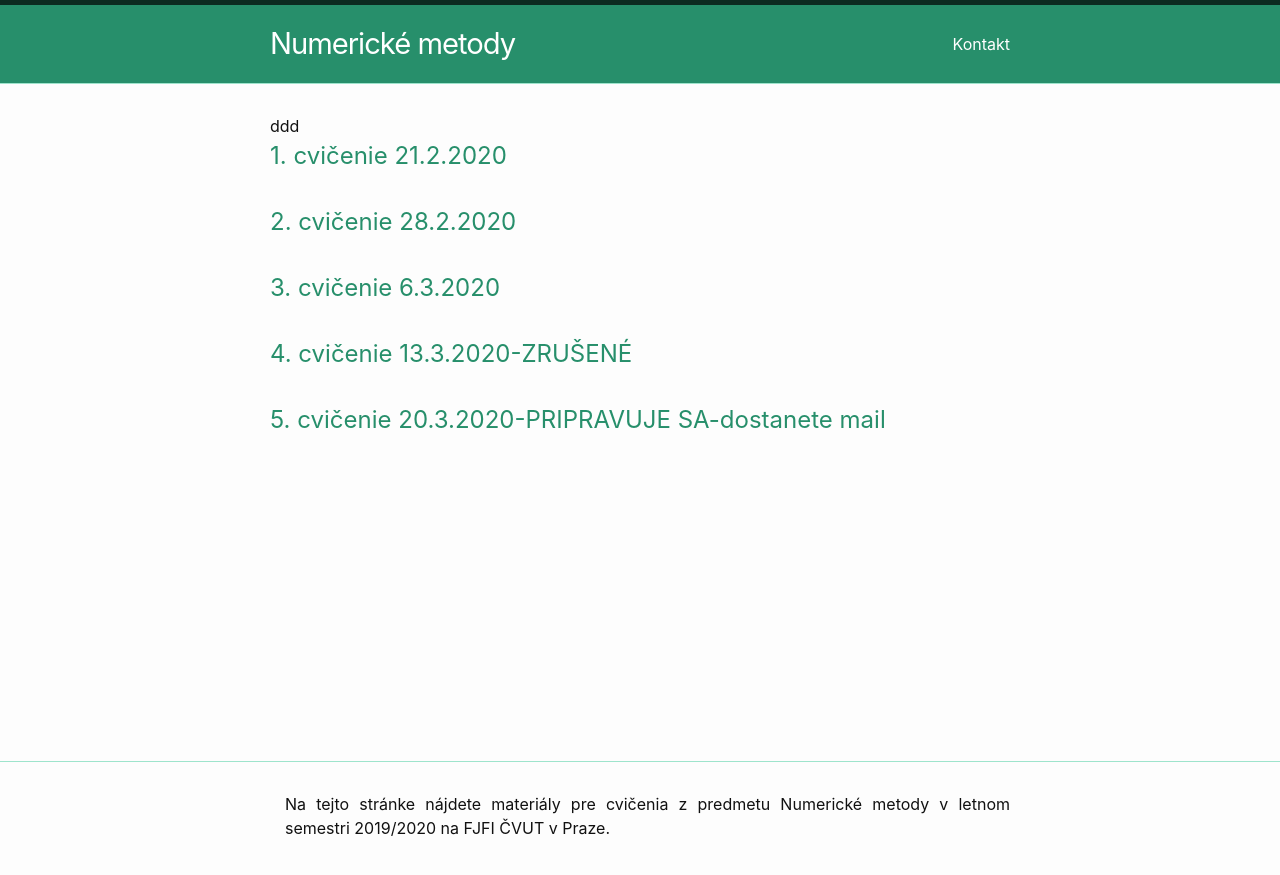
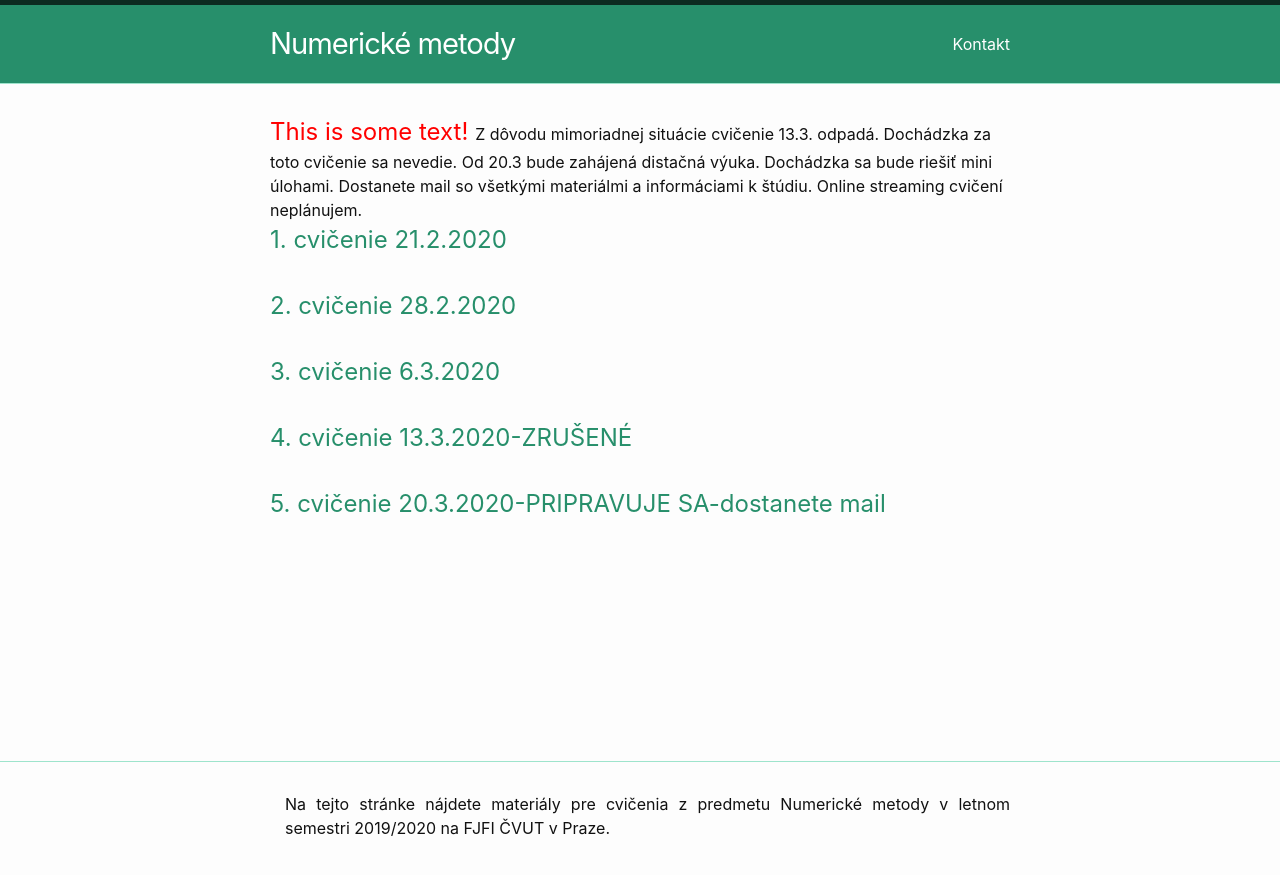
Before and after one commit to maslarova/maslarova.github.io, a Jekyll site: the page built from index.md, in a window 1280 px wide. Shown: the top 875 px of the page. Built offline with Jekyll 4.4.1, drawn with Linux system fonts in a browser that asks for light colours.

Commit message:
zmena home

```diff
--- a/_layouts/home.html
+++ b/_layouts/home.html
@@ -8,7 +8,9 @@ layout: default
   {%- endif -%}
 
   {{ content }}
-    ddd
+   <font size="+2"> <font color="red">This is some text!</font> </font> Z dôvodu mimoriadnej situácie cvičenie 13.3. odpadá. Dochádzka za toto cvičenie sa nevedie. Od 20.3 bude zahájená distačná výuka. Dochádzka sa bude riešiť mini úlohami. Dostanete mail so všetkými materiálmi a informáciami k štúdiu.
+Online streaming cvičení neplánujem. <br />
+
   {%- if site.posts.size > 0 -%}
     <!--h2 class="post-list-heading">{{ page.list_title | default: "Materiály k cvičeniam" }}</h2-->
     <ul class="post-list">
```
